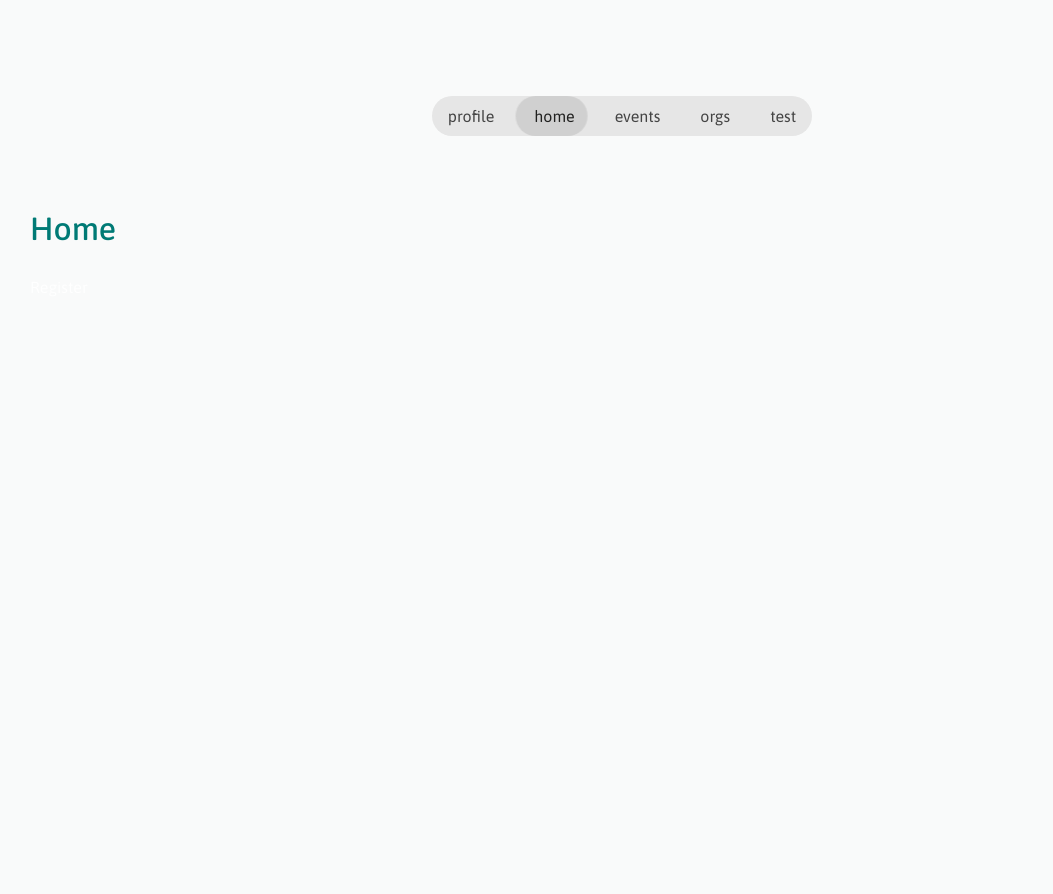
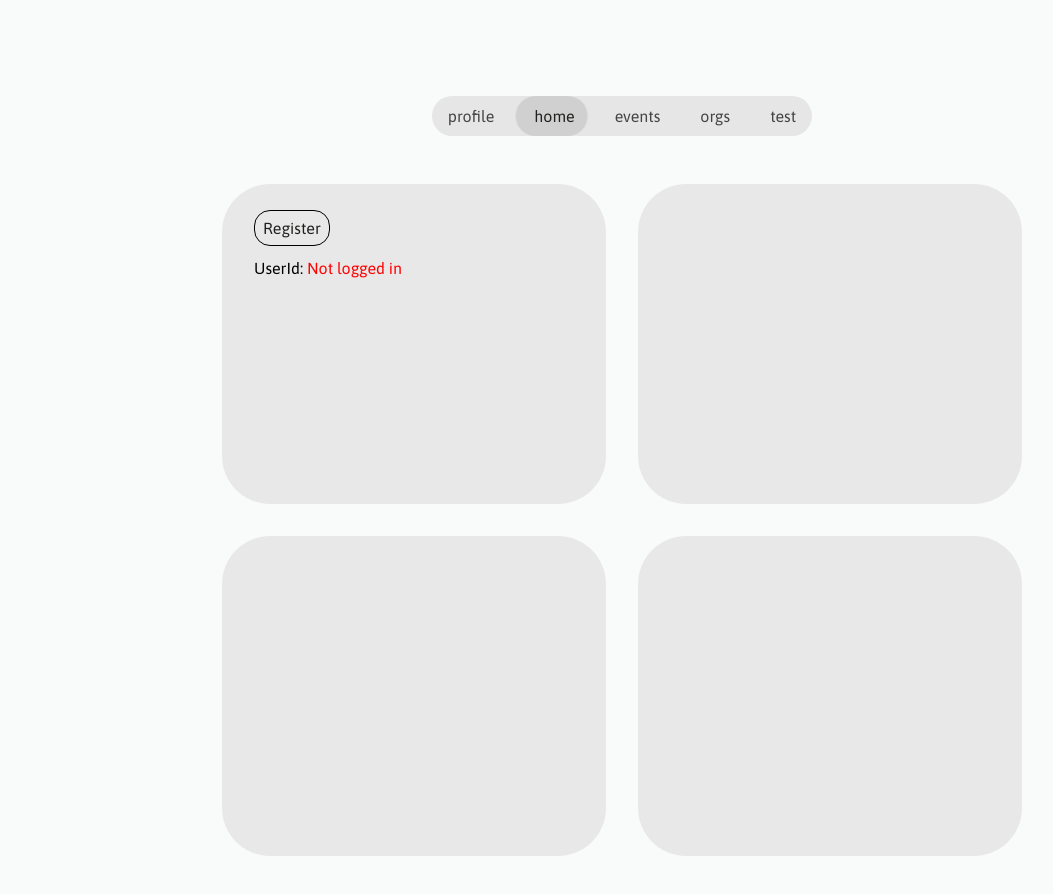
Before and after one commit to CApy-RPI/webui, a React (Vite) app: page / in a window 1280 px wide. Shown: the top 894 px of the page, without its empty margins (18-1071 px from the left). Before the commit the page ends 800 px from the top, so only its background shows below. Built offline with nearby package versions, Linux system fonts and the light colour scheme.

Commit message:
Improved home page and login

```diff
--- a/src/components/LoginPopup.tsx
+++ b/src/components/LoginPopup.tsx
@@ -1,4 +1,5 @@
 import React, { useEffect } from 'react';
+import { useNavigate } from 'react-router-dom';
 import { useAuth } from '../contexts/AuthContext';
 import '../css/login.css';
 
@@ -9,12 +10,14 @@ type Props = {
 
 export default function LoginPopup({ isOpen, onClose }: Props) {
     const { login, user } = useAuth();
+    const navigate = useNavigate();
 
     useEffect(() => {
         if (user && isOpen) {
             onClose();
+            navigate('/');
         }
-    }, [user, isOpen, onClose]);
+    }, [user, isOpen, onClose, navigate]);
 
     if (!isOpen) return null;
 
--- a/src/contexts/AuthContext.tsx
+++ b/src/contexts/AuthContext.tsx
@@ -35,25 +35,30 @@ export const AuthProvider: React.FC<AuthProviderProps> = ({ children }) => {
                 headers: {
                     Accept: 'application/json',
                 },
+                credentials: "include"
             });
 
             if (response.ok) {
                 const data: User = await response.json();
                 setUser(data);
-            } else {
+            }
+            else {
                 setUser(null);
             }
-        } catch (err: unknown) {
+        }
+        catch (err: unknown) {
             if (err instanceof Error) {
                 console.error('Failed to fetch user:', err);
                 setError(err.message);
-            } else {
+            }
+            else {
                 console.error('Unknown error:', err);
                 setError('Unknown error');
             }
 
             setUser(null);
-        } finally {
+        }
+        finally {
             setLoading(false);
         }
     };
@@ -79,7 +84,8 @@ export const AuthProvider: React.FC<AuthProviderProps> = ({ children }) => {
                     setUser(data);
                     clearInterval(pollInterval);
                 }
-            } catch (err: unknown) {
+            }
+            catch (err: unknown) {
                 if (err instanceof Error) {
                     console.error('Polling failed:', err.message);
                 }
@@ -99,7 +105,8 @@ export const AuthProvider: React.FC<AuthProviderProps> = ({ children }) => {
             setUser(null);
 
             window.location.href = '/app/';
-        } catch (err: unknown) {
+        }
+        catch (err: unknown) {
             if (err instanceof Error) {
                 console.error('Logout failed:', err.message);
             }
--- a/src/css/app-layout.css
+++ b/src/css/app-layout.css
@@ -8,7 +8,6 @@
 
 .app-content {
     padding: 3rem;
-    width: 100%;
     position: relative;
     overflow: hidden;
     transition:
--- a/src/css/carousel.css
+++ b/src/css/carousel.css
@@ -11,7 +11,7 @@
 }
 
 .carousel {
-    width: 100%;
+    width: 72rem;
     background: var(--carousel-bg);
     height: 18rem;
     border-radius: 2rem;
--- /dev/null
+++ b/src/css/home.css
@@ -0,0 +1,13 @@
+.home-grid {
+    display: grid;
+    width: 50rem;
+    grid-template-columns: 24rem 24rem;
+    gap: 2rem;
+}
+
+.home-grid-panel {
+    height: 20rem;
+    background: #e8e8e8;
+    border-radius: 3rem;
+    padding: 2rem;
+}
--- a/src/css/login.css
+++ b/src/css/login.css
@@ -1,3 +1,11 @@
+.register-btn {
+    color: var(--standard-bw-text);
+    cursor: pointer;
+    padding: 0.5rem;
+    border-radius: 1rem;
+    border: 1px solid black;
+}
+
 .popup-overlay {
     position: fixed;
     inset: 0;
@@ -38,10 +46,6 @@
     font-size: 14px;
 }
 
-.popup-button:hover {
-    background-color: #f0f0f0;
-}
-
 .popup-close-x {
     position: absolute;
     top: 8px;
--- a/src/pages/Home.tsx
+++ b/src/pages/Home.tsx
@@ -1,15 +1,29 @@
 import { useState } from 'react';
 import LoginPopup from '../components/LoginPopup.tsx';
 import '../css/login.css';
+import '../css/home.css';
+import { useAuth } from '../contexts/AuthContext';
 
 export default function Home() {
     const [showLogin, setShowLogin] = useState(false);
+    const { user } = useAuth();
     return (
         <>
-            <div>
-                <h1>Home</h1>
-                <a onClick={() => setShowLogin(true)}>Register</a>
-                <LoginPopup isOpen={showLogin} onClose={() => setShowLogin(false)} />
+            <div className="home-grid">
+                <div className="home-grid-panel">
+                    <a className="register-btn" onClick={() => setShowLogin(true)}>Register</a>
+                    <LoginPopup isOpen={showLogin} onClose={() => setShowLogin(false)} />
+                    <p style={{color:"black"}}>UserId: <span style={{ color: user?.id ? "green" : "red" }}>{user?.id ?? "Not logged in"}</span></p>
+                </div>
+                <div className="home-grid-panel">
+
+                </div>
+                <div className="home-grid-panel">
+
+                </div>
+                <div className="home-grid-panel">
+
+                </div>
             </div>
         </>
     );
--- a/src/pages/Testing.tsx
+++ b/src/pages/Testing.tsx
@@ -1,6 +1,4 @@
-import { useState } from 'react';
 import DarkModeToggle from '../components/DarkModeToggle.tsx';
-import LoginPopup from '../components/LoginPopup.tsx';
 
 export default function Testing() {
     return (
```
